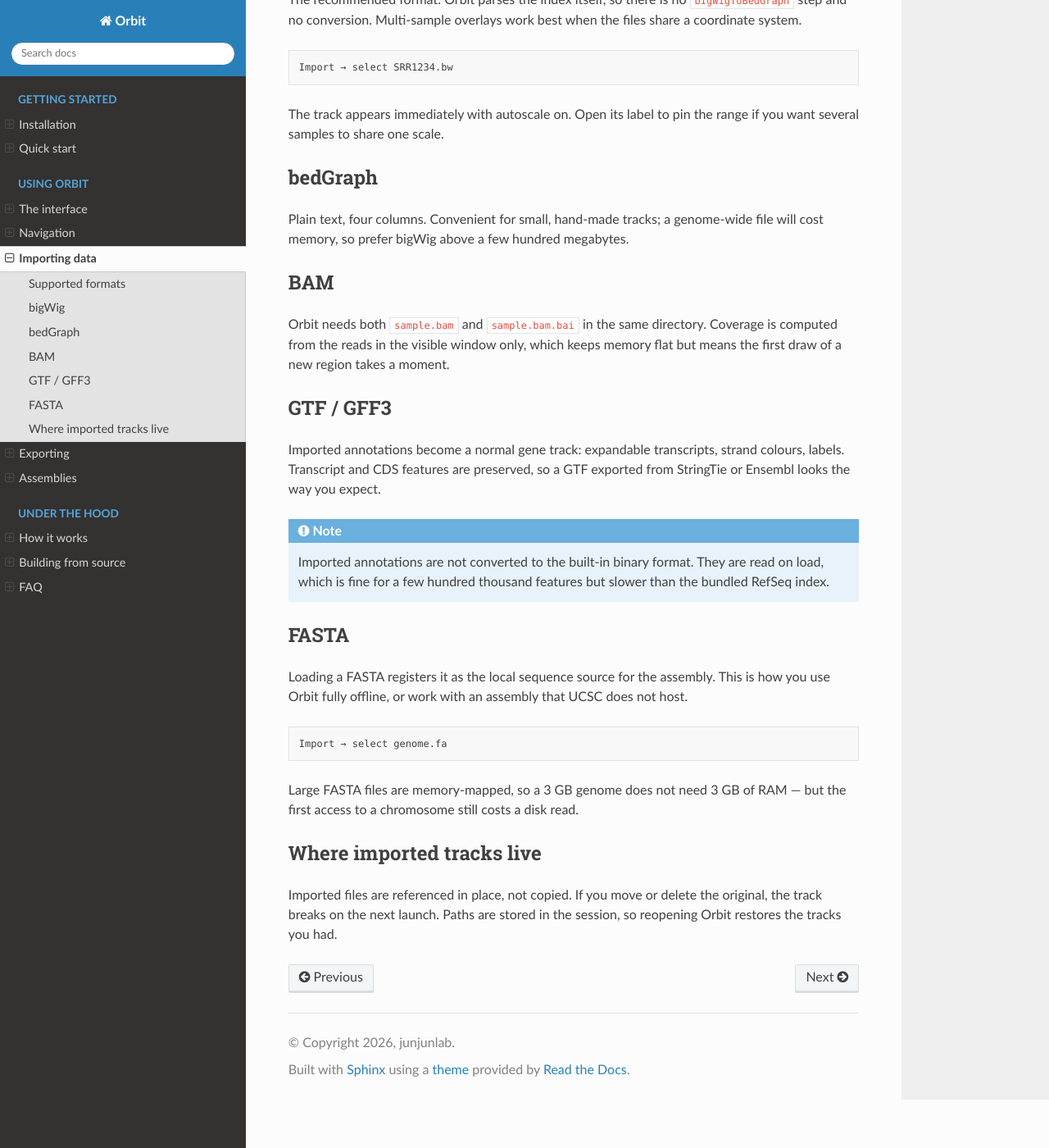
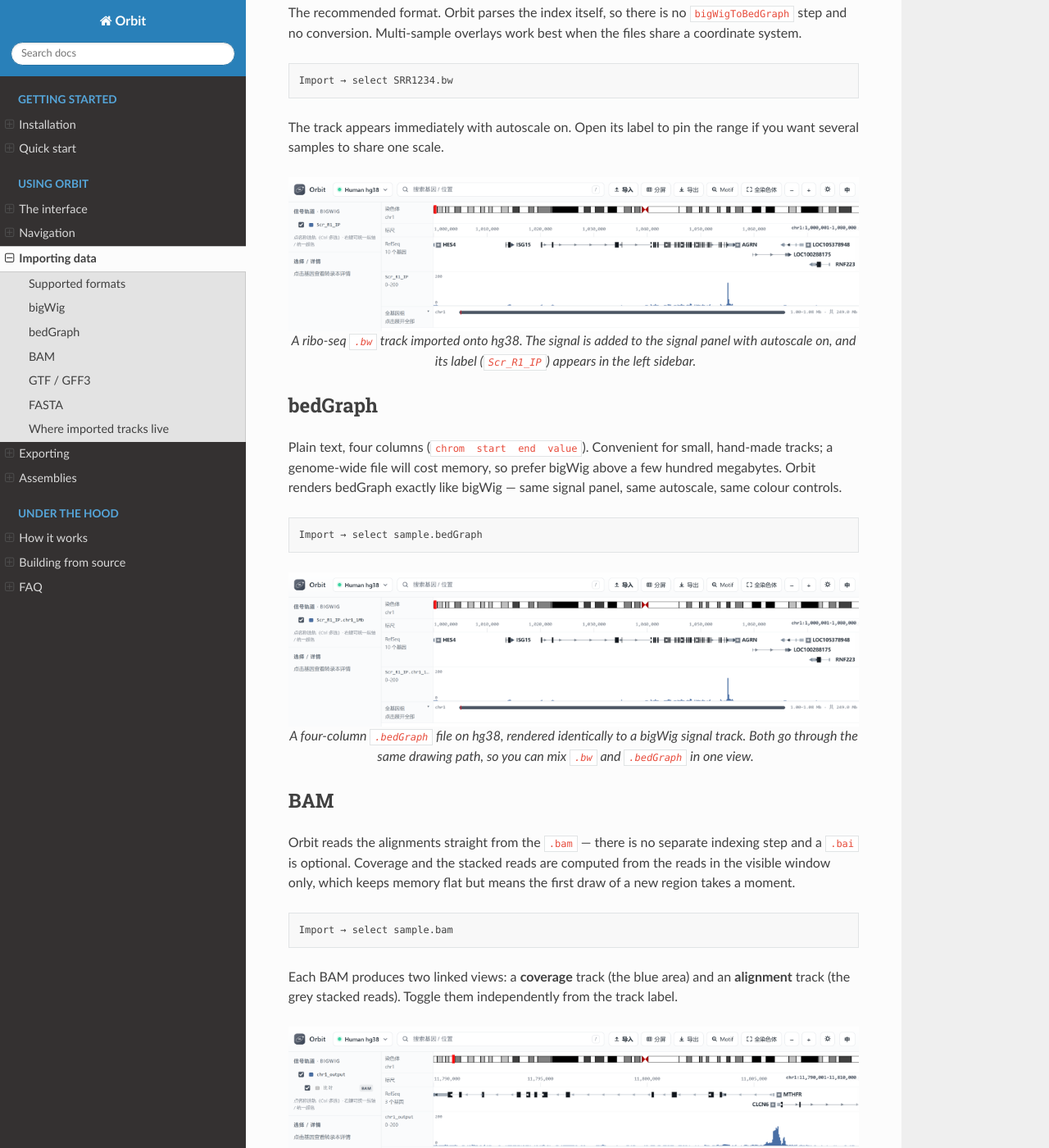
Before and after one commit to junjunlab/Orbit, a Sphinx documentation site: the page built from docs/data-import.rst, in a window 1280 px wide and 1400 px high, scrolled down 599 px. Shown: the whole window at 82% size. Built offline with Sphinx 7.4.7 and the Read the Docs theme 3.1.0, drawn with Linux system fonts in a browser that asks for light colours; some of the changed text lies outside the part shown.

Commit message:
docs: add worked import examples with screenshots (bigWig, bedGraph, BAM, GTF) and fix BAM/.bai + storage notes

```diff
--- a/docs/data-import.rst
+++ b/docs/data-import.rst
@@ -23,7 +23,7 @@ Supported formats
      - Loaded into memory; fine up to a few hundred MB.
    * - BAM
      - ``.bam``
-     - Needs a ``.bai`` next to it. Coverage is computed on the fly.
+     - Coverage and stacked reads are computed from the file directly; a ``.bai`` is optional.
    * - GTF / GFF3
      - ``.gtf`` ``.gff`` ``.gff3``
      - Becomes a gene track; UTR and CDS features are kept.
@@ -45,25 +45,78 @@ when the files share a coordinate system.
 The track appears immediately with autoscale on. Open its label to pin the
 range if you want several samples to share one scale.
 
+.. figure:: examples/import-bigwig.png
+   :align: center
+   :width: 100%
+
+   A ribo-seq ``.bw`` track imported onto hg38. The signal is added to the
+   signal panel with autoscale on, and its label (``Scr_R1_IP``) appears in the
+   left sidebar.
+
 bedGraph
 --------
 
-Plain text, four columns. Convenient for small, hand-made tracks; a genome-wide
-file will cost memory, so prefer bigWig above a few hundred megabytes.
+Plain text, four columns (``chrom  start  end  value``). Convenient for small,
+hand-made tracks; a genome-wide file will cost memory, so prefer bigWig above a
+few hundred megabytes. Orbit renders bedGraph exactly like bigWig — same signal
+panel, same autoscale, same colour controls.
+
+.. code-block:: text
+
+   Import → select sample.bedGraph
+
+.. figure:: examples/import-bedgraph.png
+   :align: center
+   :width: 100%
+
+   A four-column ``.bedGraph`` file on hg38, rendered identically to a bigWig
+   signal track. Both go through the same drawing path, so you can mix ``.bw``
+   and ``.bedGraph`` in one view.
 
 BAM
 ---
 
-Orbit needs both ``sample.bam`` and ``sample.bam.bai`` in the same directory.
-Coverage is computed from the reads in the visible window only, which keeps
-memory flat but means the first draw of a new region takes a moment.
+Orbit reads the alignments straight from the ``.bam`` — there is no separate
+indexing step and a ``.bai`` is optional. Coverage and the stacked reads are
+computed from the reads in the visible window only, which keeps memory flat but
+means the first draw of a new region takes a moment.
+
+.. code-block:: text
+
+   Import → select sample.bam
+
+Each BAM produces two linked views: a **coverage** track (the blue area) and an
+**alignment** track (the grey stacked reads). Toggle them independently from the
+track label.
+
+.. figure:: examples/import-bam.png
+   :align: center
+   :width: 100%
+
+   A BAM imported onto hg38, shown at ``chr1:11.79–11.81 Mb``. The blue track is
+   read coverage; the striped block below it is the stacked alignments. The
+   bundled RefSeq track (``MTHFR``, ``CLCN6``) sits above for context.
 
 GTF / GFF3
 ----------
 
 Imported annotations become a normal gene track: expandable transcripts,
 strand colours, labels. Transcript and CDS features are preserved, so a GTF
-exported from StringTie or Ensembl looks the way you expect.
+exported from StringTie or Ensembl looks the way you expect. Chromosome naming
+is reconciled automatically, so Ensembl-style ``1`` / ``I`` maps onto UCSC-style
+``chr1`` / ``chrI``.
+
+.. code-block:: text
+
+   Import → select annotation.gtf
+
+.. figure:: examples/import-gtf.png
+   :align: center
+   :width: 100%
+
+   A yeast GTF (``representative_transcripts.gtf``) imported onto sacCer3 and
+   shown directly under the bundled RefSeq track. Gene names and strand arrows
+   are drawn for both.
 
 .. note::
 
@@ -88,6 +141,8 @@ RAM — but the first access to a chromosome still costs a disk read.
 Where imported tracks live
 --------------------------
 
-Imported files are referenced in place, not copied. If you move or delete the
-original, the track breaks on the next launch. Paths are stored in the session,
-so reopening Orbit restores the tracks you had.
+Importing copies the file into Orbit's per-user data directory
+(``data/loaded``, or ``%LOCALAPPDATA%/Orbit/loaded`` when the install
+directory is read-only), so the original file is no longer needed after import.
+Imported tracks are session-scoped by default: set ``IGV_RESTORE_LOADED=1`` to
+restore them automatically on the next launch.
```
Also changed, not shown: docs/examples/import-bam.png (added), docs/examples/import-bedgraph.png (added), docs/examples/import-bigwig.png (added), docs/examples/import-gtf.png (added), 3 other files.
